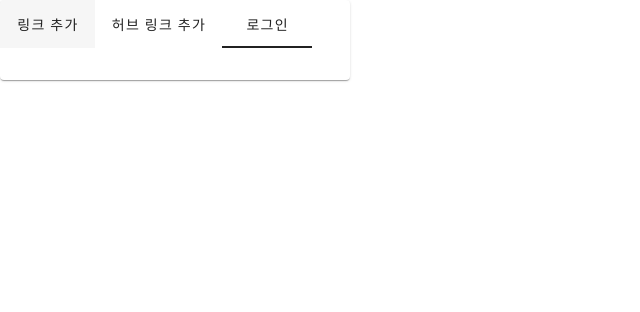
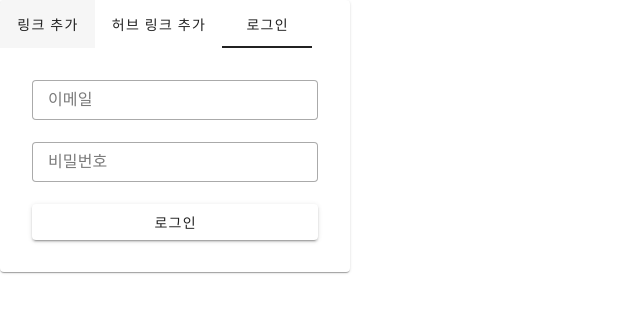
Before and after one commit to hseong3243/shout-link-extension, a Vue app: page / in a window 1280 px wide. Both pictures are taken after a click on the tab "로그인". Shown: the top 312 px of the page, without its empty margins (0-640 px from the left). Built offline with nearby package versions, Linux system fonts and the light colour scheme.

Commit message:
feat: 로그인 페이지 추가

```diff
--- a/src/components/Tabs.vue
+++ b/src/components/Tabs.vue
@@ -1,9 +1,22 @@
 <script>
+import LoginPage from "@/components/login/LoginPage.vue";
+import {useAuthStore} from "@/store/AuthStore.js";
+
 export default {
   name: "Tabs",
+  components: {LoginPage},
+  setup() {
+    const authStore = useAuthStore();
+    return {authStore}
+  },
   data() {
     return {
       tab: 1,
+    }
+  },
+  methods: {
+    changeTabNumber() {
+      this.tab = 1;
     }
   }
 }
@@ -11,11 +24,10 @@ export default {
 
 <template>
   <v-card>
-    <v-tabs
-        v-model="tab">
+    <v-tabs v-model="tab">
       <v-tab value="1">링크 추가</v-tab>
       <v-tab value="2">허브 링크 추가</v-tab>
-      <v-tab value="3">로그인</v-tab>
+      <v-tab value="3" v-if="!authStore.isLogin">로그인</v-tab>
     </v-tabs>
     <v-card-text>
       <v-window v-model="tab">
@@ -24,6 +36,7 @@ export default {
         <v-window-item value="2">
         </v-window-item>
         <v-window-item value="3">
+          <LoginPage @loginEvent="changeTabNumber"/>
         </v-window-item>
       </v-window>
     </v-card-text>
--- /dev/null
+++ b/src/components/login/LoginPage.vue
@@ -0,0 +1,56 @@
+<script>
+import {useAuthStore} from "@/store/AuthStore.js";
+
+export default {
+  name: "LoginPage",
+  setup() {
+    const authStore = useAuthStore();
+    return {authStore}
+  },
+  emits: ['loginEvent'],
+  data() {
+    return {
+      dialog: false,
+      loginRequest: {
+        email: "",
+        password: "",
+      }
+    }
+  },
+  methods: {
+    async login() {
+      await this.authStore.loginApiCall(this.loginRequest.email, this.loginRequest.password);
+      this.$emit('loginEvent');
+    }
+  }
+}
+</script>
+
+<template>
+  <v-container>
+    <v-form>
+      <v-text-field
+          v-model="loginRequest.email"
+          variant="outlined"
+          density="compact"
+          label="이메일">
+      </v-text-field>
+      <v-text-field
+          v-model="loginRequest.password"
+          variant="outlined"
+          density="compact"
+          label="비밀번호"
+          type="password">
+      </v-text-field>
+      <v-btn
+          @click="login"
+          block>
+        로그인
+      </v-btn>
+    </v-form>
+  </v-container>
+</template>
+
+<style scoped>
+
+</style>
```
